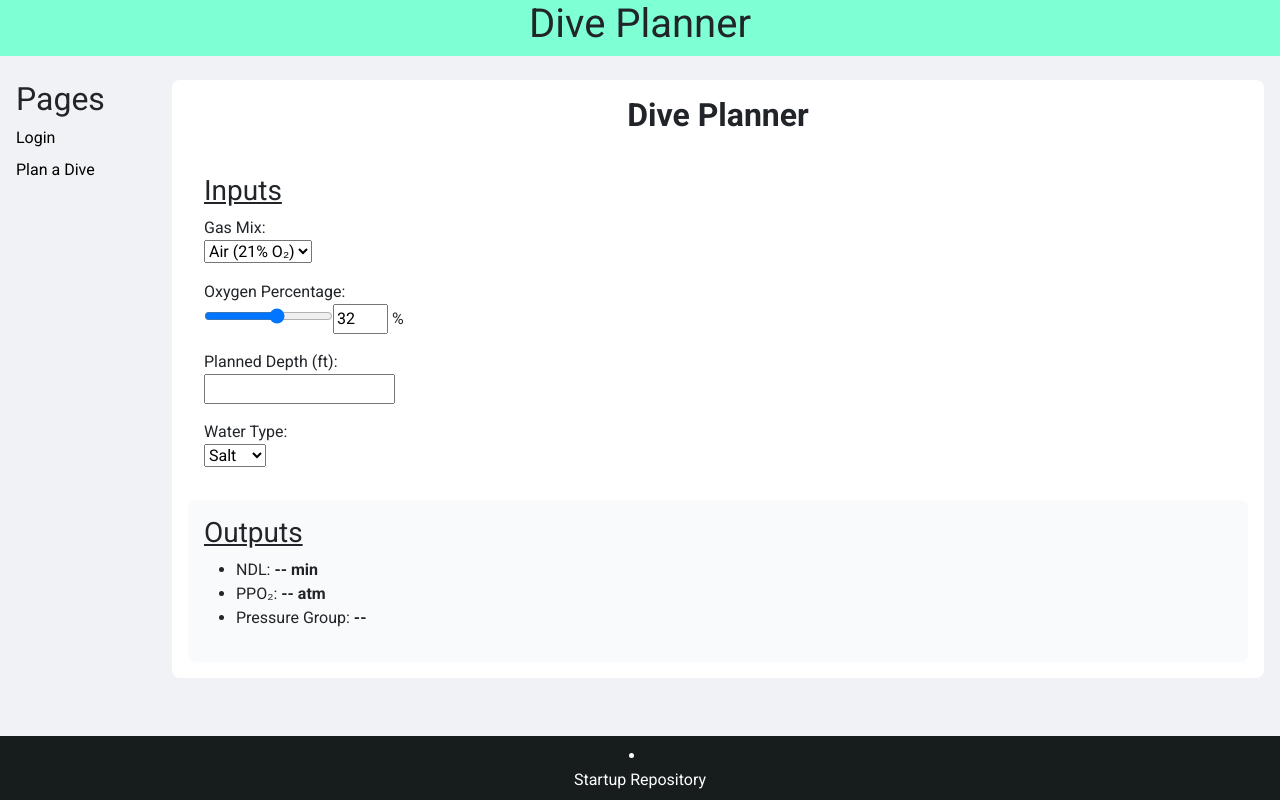
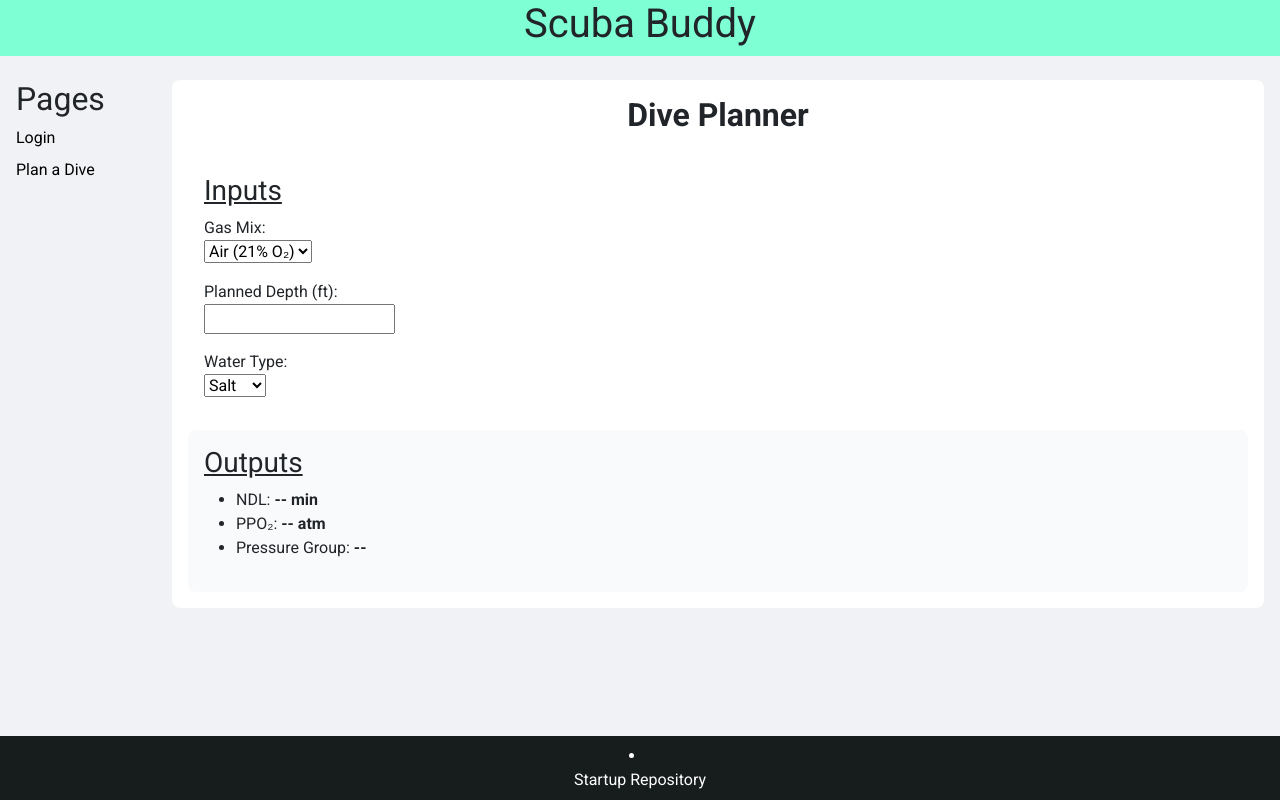
Before and after one commit to josh10e/startup, a React (Vite) app: page /diveplanner in a window 1280 px wide. Built offline with nearby package versions, Linux system fonts and the light colour scheme.

Commit message:
Updated diveplanner.jsx to hide oxygen percentage slider until nitrox is selected

```diff
--- a/src/app.jsx
+++ b/src/app.jsx
@@ -23,7 +23,7 @@ function handleLogout() {
     <BrowserRouter>
       <div className="app-body">
         <header>
-          <h1 className="header">Dive Planner</h1>
+          <h1 className="header">Scuba Buddy</h1>
           {isLoggedIn && (<p className="user-display">Welcome, {username}</p>)}
         </header>
 
--- a/src/diveplanner/diveplanner.jsx
+++ b/src/diveplanner/diveplanner.jsx
@@ -1,49 +1,60 @@
-import React from 'react';
+import React, { useState } from 'react';
 import '../app.css';
 
 export function DivePlanner() {
+  const [gas, setGas] = useState("air");    // track selected gas
+  const [o2, setO2] = useState(32);        // track O2 percentage
+
   return (
     <main>
       <section className="content">
-      <h2 class="page-title">Dive Planner</h2>
+        <h2 className="page-title">Dive Planner</h2>
         <form>
-          <section class="inputs">
+          <section className="inputs">
             <h3>Inputs</h3>
 
-            <div class="form-group">
-              <label for="gas">Gas Mix:</label><br />
-              <select id="gas" name="gas">
+            <div className="form-group">
+              <label htmlFor="gas">Gas Mix:</label><br />
+              <select
+                id="gas"
+                name="gas"
+                value={gas}
+                onChange={(e) => setGas(e.target.value)}
+              >
                 <option value="air">Air (21% O₂)</option>
                 <option value="nitrox">Nitrox</option>
               </select>
             </div>
 
-            <div class="form-group nitrox-only">
-              <label for="o2slider">Oxygen Percentage:</label><br />
+            {gas === "nitrox" && (
+              <div className="form-group nitrox-only">
+                <label htmlFor="o2slider">Oxygen Percentage:</label><br />
                 <input
                   type="range"
                   id="o2slider"
                   min="21"
                   max="40"
-                value="32"
-                oninput="o2value.value = this.value"
+                  value={o2}
+                  onChange={(e) => setO2(Number(e.target.value))}
                 />
                 <input
                   type="number"
                   id="o2value"
                   min="21"
                   max="40"
-                value="32"
+                  value={o2}
+                  onChange={(e) => setO2(Number(e.target.value))}
                 /> %
               </div>
+            )}
 
-            <div class="form-group">
-              <label for="depth">Planned Depth (ft):</label><br />
+            <div className="form-group">
+              <label htmlFor="depth">Planned Depth (ft):</label><br />
               <input type="number" id="depth"/>
             </div>
 
-            <div class="form-group">
-              <label for="water">Water Type:</label><br />
+            <div className="form-group">
+              <label htmlFor="water">Water Type:</label><br />
               <select id="water">
                 <option value="salt">Salt</option>
                 <option value="fresh">Fresh</option>
@@ -51,7 +62,7 @@ export function DivePlanner() {
             </div>
           </section>
 
-          <section class="outputs">
+          <section className="outputs">
             <h3>Outputs</h3>
             <ul>
               <li>NDL: <strong>-- min</strong></li>
```
Lines whose indentation alone changed are shown as unchanged.
